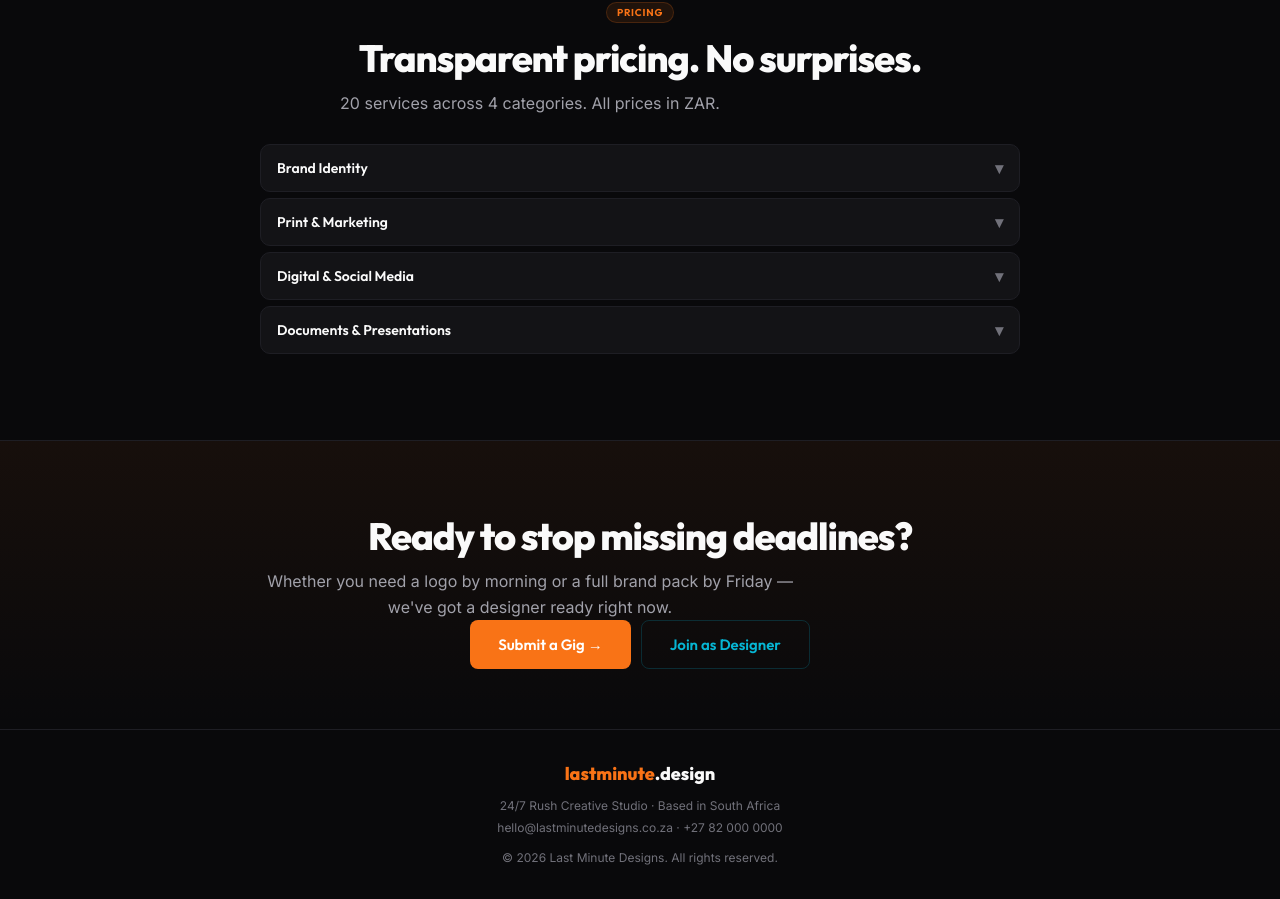
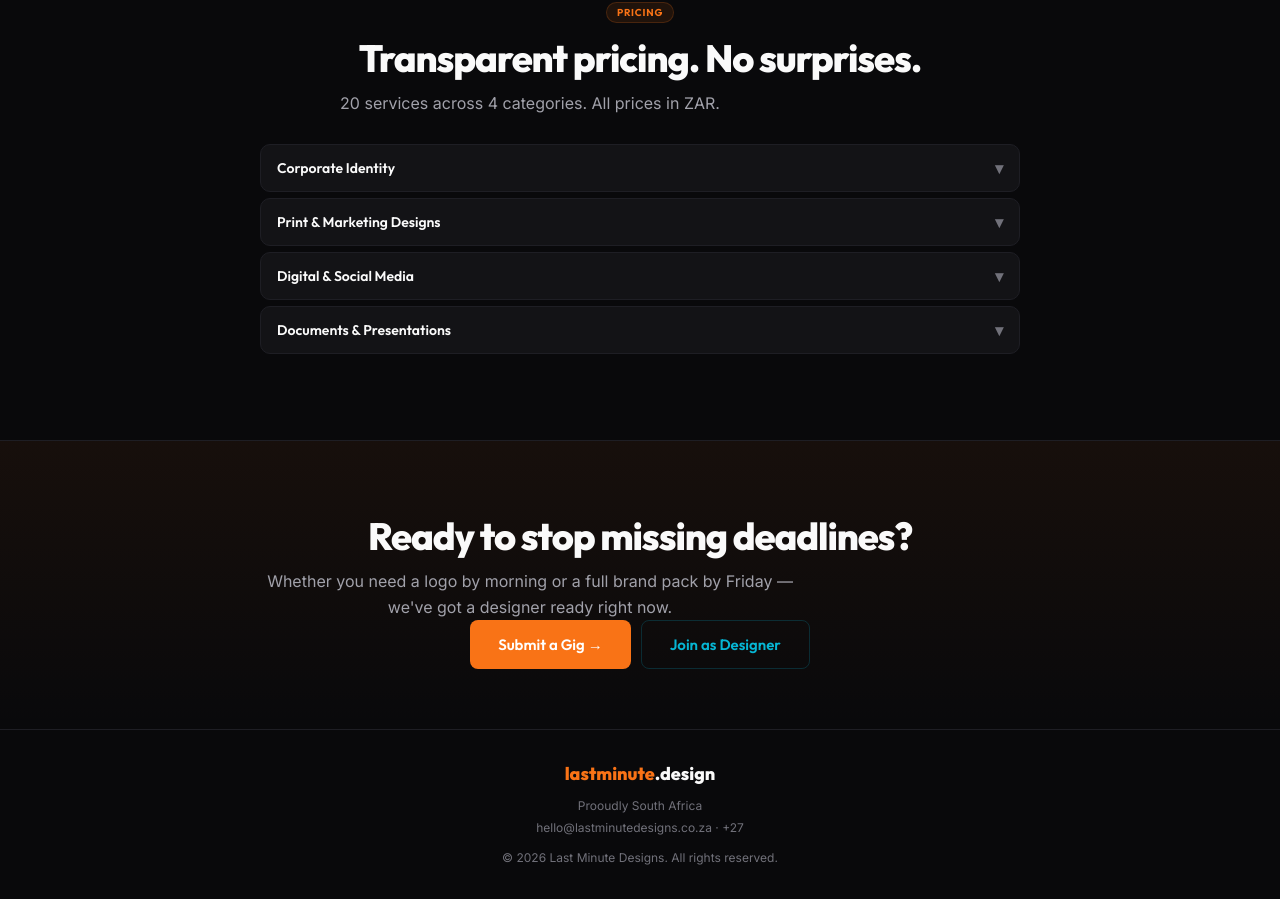
Before and after one commit to beatrootpine/lastminutedesign, a React (Vite) app: page / in a window 1280 px wide. Shown: the part 3509-4408 px from the top of the page. Built offline with nearby package versions, Linux system fonts and the light colour scheme.

Commit message:
Update App.jsx

```diff
--- a/App.jsx
+++ b/App.jsx
@@ -2,14 +2,14 @@ import { useState, useEffect, useCallback } from "react";
 
 // ─── PRICING DATA ───────────────────────────────────────────────────────────
 const SERVICES = {
-  "Brand Identity": [
+  "Corporate Identity": [
     { name: "Logo Design", prices: { 4: 1750, 12: 1200, 24: 1000 } },
     { name: "Brand Identity Pack", prices: { 4: 4500, 12: 3200, 24: 2800 } },
     { name: "Business Card Design", prices: { 4: 850, 12: 650, 24: 500 } },
     { name: "Letterhead & Envelope", prices: { 4: 1200, 12: 950, 24: 750 } },
     { name: "Brand Guidelines Document", prices: { 4: 3500, 12: 2800, 24: 2200 } },
   ],
-  "Print & Marketing": [
+  "Print & Marketing Designs": [
     { name: "Flyer / Poster", prices: { 4: 950, 12: 750, 24: 600 } },
     { name: "Brochure (bi/tri-fold)", prices: { 4: 1800, 12: 1400, 24: 1100 } },
     { name: "Event Backdrop / Banner", prices: { 4: 2200, 12: 1700, 24: 1400 } },
@@ -36,7 +36,7 @@ const ALL_SERVICES = Object.values(SERVICES).flat();
 const TIERS = {
   4: { label: "4 Hours", tag: "RUSH", desc: "Ultra-priority. Work starts immediately." },
   12: { label: "12 Hours", tag: "EXPRESS", desc: "Same-day delivery. Starts within 2 hours." },
-  24: { label: "24 Hours", tag: "STANDARD", desc: "Next-day delivery. Best value." },
+  24: { label: "24+ Hours", tag: "STANDARD", desc: "Next-day delivery. Best value." },
 };
 
 // ─── API HELPER ─────────────────────────────────────────────────────────────
@@ -404,8 +404,8 @@ const Landing = ({ go }) => {
         <div style={{ fontFamily: "Outfit", fontWeight: 800, fontSize: 18, color: X.white, marginBottom: 12 }}>
           <span style={{ color: X.orange }}>lastminute</span>.design
         </div>
-        <T dim sm>24/7 Rush Creative Studio · Based in South Africa</T>
-        <T dim sm style={{ marginTop: 4 }}>hello@lastminutedesigns.co.za · +27 82 000 0000</T>
+        <T dim sm>Prooudly South Africa</T>
+        <T dim sm style={{ marginTop: 4 }}>hello@lastminutedesigns.co.za · +27 </T>
         <T dim sm style={{ marginTop: 12 }}>© {new Date().getFullYear()} Last Minute Designs. All rights reserved.</T>
       </div>
     </div>
```
